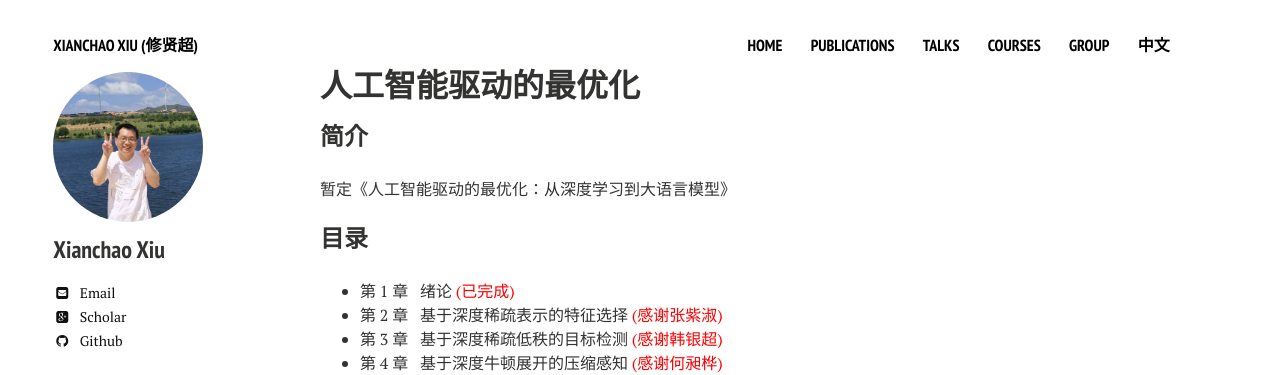
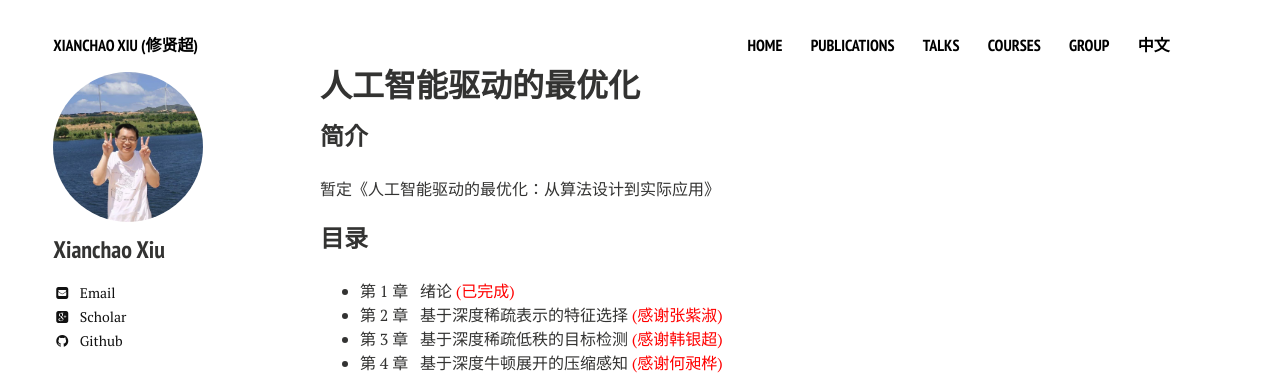
Before and after one commit to xianchaoxiu/xianchaoxiu.github.io, a Jekyll site: the page built from chinese/book/AIOPT/index.md, in a window 1280 px wide. Shown: the top 375 px of the page. Built offline with Jekyll 4.4.1, drawn with Linux system fonts in a browser that asks for light colours; nearby versions of some CDN libraries.

Commit message:
Update index.md

```diff
--- a/chinese/book/AIOPT/index.md
+++ b/chinese/book/AIOPT/index.md
@@ -6,7 +6,7 @@ share: false
 ---
 
 ### 简介
-暂定《人工智能驱动的最优化：从深度学习到大语言模型》
+暂定《人工智能驱动的最优化：从算法设计到实际应用》
 
 ### 目录
 - 第 1 章 &nbsp;  绪论 <span style="color:#ff0000">(已完成)</span> <br>
```
